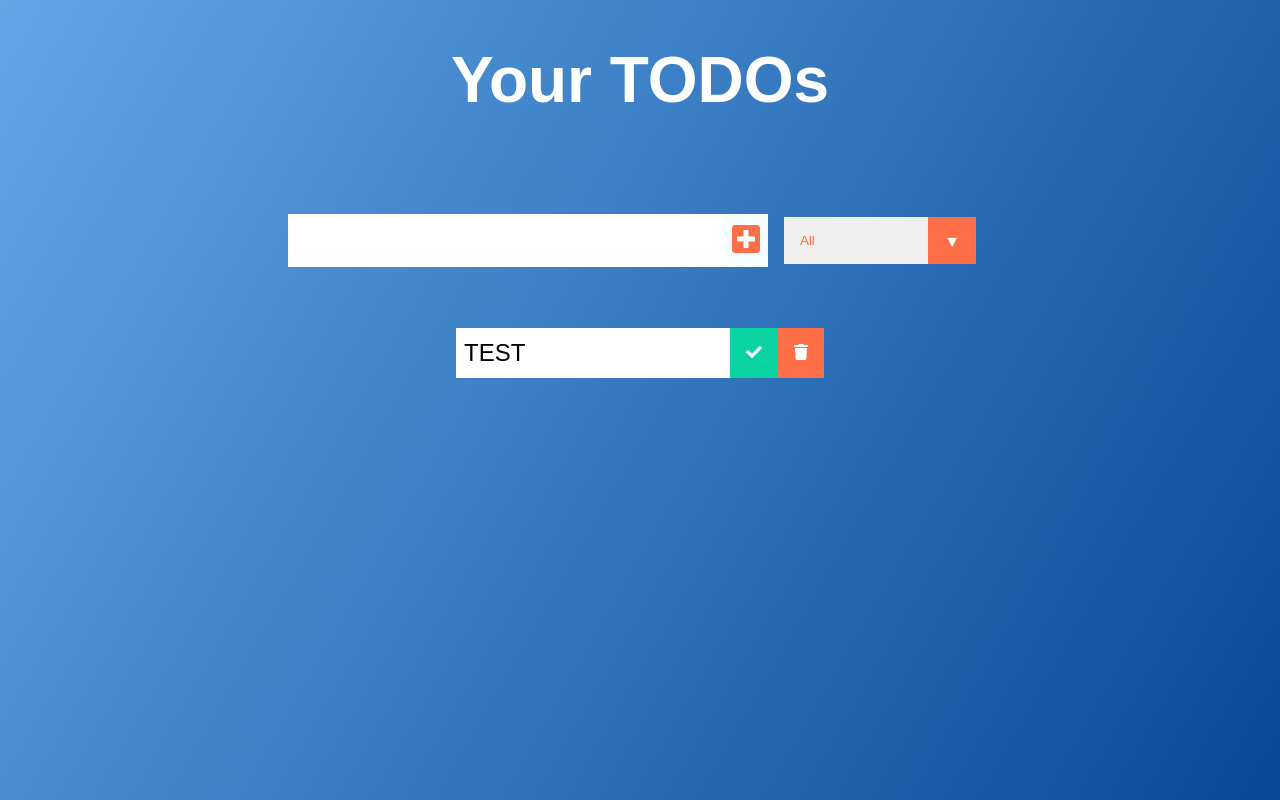
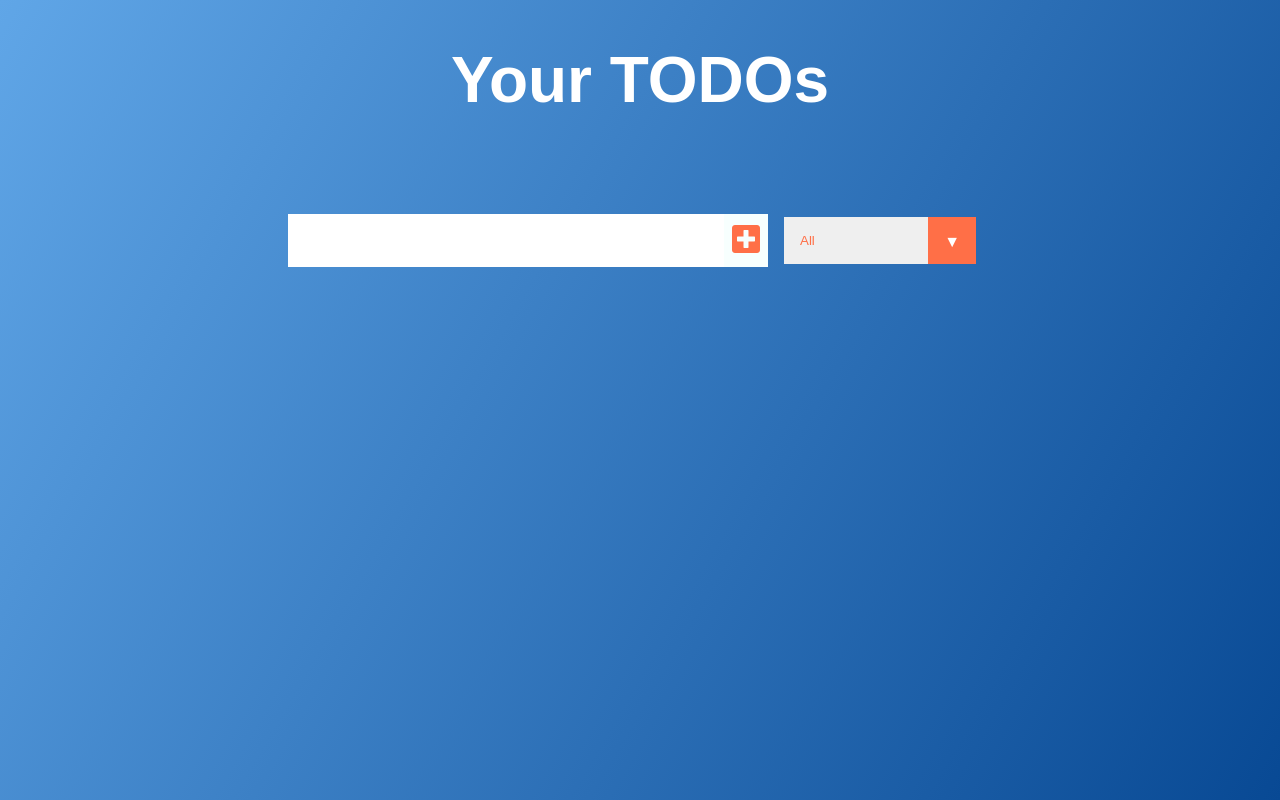
Before and after one commit to seppar93/typescript-TODO, a React (Create React App) app: page / in a window 1280 px wide. Built offline with nearby package versions, Linux system fonts and the light colour scheme.

Commit message:
completed and deleteing

```diff
--- a/src/App.tsx
+++ b/src/App.tsx
@@ -3,23 +3,25 @@ import { Form } from './components/Form';
 import TodoList from './components/TodoList';
 import { Todo } from './ITodo';
 
-
-
 // https://jsonplaceholder.typicode.com/users/1/todos
 function App() {
-  const [inputText, setInputText] = useState<string>('')
-  const [todos, setTodos] = useState<Todo[]>([])
+  const [inputText, setInputText] = useState<string>('');
+  const [todos, setTodos] = useState<Todo[]>([]);
 
   console.log(todos);
 
-
   return (
-    <div className="App">
+    <div className='App'>
       <header>
         <h1>Your TODOs</h1>
       </header>
-       <Form todos={todos} inputText={inputText} setTodos={setTodos} setInputText={setInputText}/>
-       <TodoList/>
+      <Form
+        todos={todos}
+        inputText={inputText}
+        setTodos={setTodos}
+        setInputText={setInputText}
+      />
+      <TodoList setTodos={setTodos} todos={todos} />
     </div>
   );
 }
--- a/src/components/Form.tsx
+++ b/src/components/Form.tsx
@@ -15,7 +15,7 @@ export const Form = ({setInputText,setTodos,todos,inputText}: FormProps) => {
     }
     const submitTodoHandler = (e:React.MouseEvent<HTMLButtonElement>) => {
     e.preventDefault()
-    setTodos([...todos, {text:inputText, completed: false, id: Math.random( ) * 1000}])
+    setTodos([...todos, {text:inputText, completed: false, id: Math.floor(Math.random( ) * 1000)}])
     setInputText('')
     }
 
--- a/src/components/Todo.tsx
+++ b/src/components/Todo.tsx
@@ -1,13 +1,29 @@
 import React from 'react'
+import { TodoProps } from '../types'
 
-const Todo = () => {
+const Todo = ({ todo, todos, setTodos }: TodoProps) => {
+
+    const deleteHandler = () => {
+        setTodos(todos.filter((el) => el.id !== todo.id))
+    }
+    const completeHandler = () => {
+        setTodos(todos.map((item) => {
+            if (item.id === todo.id) {
+                return {
+                    ...item,
+                    completed: !item.completed
+                }
+            }
+            return item;
+        }))
+    }
     return (
         <div className="todo">
-            <li className="todo-item">
-                TEST
+            <li className={`todo-item ${todo.completed ? 'completed': null}`}>
+                {todo.text}
             </li>
-            <button className='complete-btn' > <i className='fas fa-check'></i></button>
-            <button className='trash-btn'> <i className='fas fa-trash'></i></button>
+            <button onClick={completeHandler} className='complete-btn' > <i className='fas fa-check'></i></button>
+            <button onClick={deleteHandler} className='trash-btn'> <i className='fas fa-trash'></i></button>
 
         </div>
     )
--- a/src/components/TodoList.tsx
+++ b/src/components/TodoList.tsx
@@ -1,13 +1,20 @@
 import React from 'react'
+import { TodoListProps } from '../types'
 import Todo from './Todo'
 
 
 
-const TodoList = () => {
-  return (
-    <div className='todo-container'>
+
+const TodoList = ({todos,setTodos }: TodoListProps) => {
+
+    return (
+        <div className='todo-container'>
         <ul className='todo-list'>
-            <Todo/>
+            {
+                todos.map(todo => (
+                    <Todo todos={todos} setTodos={setTodos}  key={todo.id} todo={todo}/>
+                ))
+            }
         </ul>
 
     </div>
```
Also changed, not shown: src/types.d.ts (+14 -3 lines).
